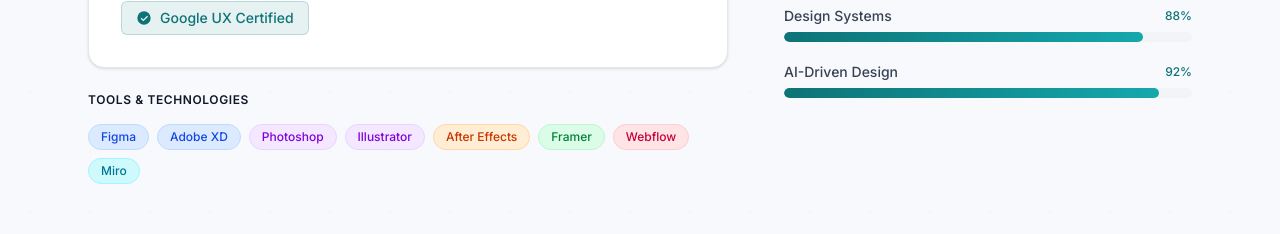
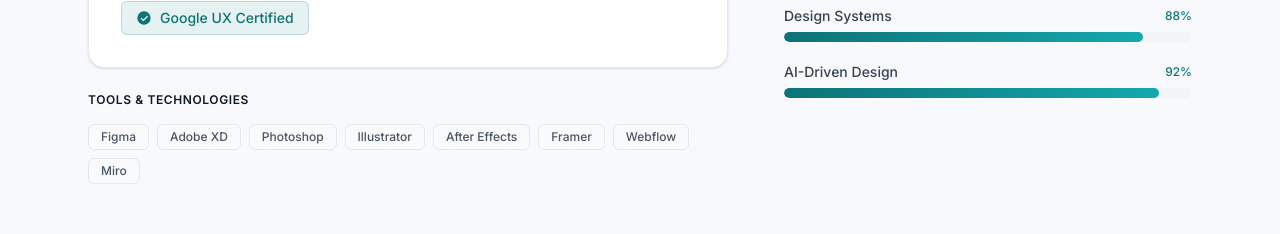
Before and after one commit to hmzamumtaz/Hamza-M, a Next.js app: page / in a window 1280 px wide. Shown: the part 1380-1614 px from the top of the page. Built offline with nearby package versions, Linux system fonts and the light colour scheme.

Commit message:
Simplify Tools & Technologies tags to consistent styling

```diff
--- a/src/components/About.tsx
+++ b/src/components/About.tsx
@@ -10,28 +10,11 @@ const skills = [
 ];
 
 const tools = [
-  { name: "Figma", category: "design" },
-  { name: "Adobe XD", category: "design" },
-  { name: "Photoshop", category: "graphics" },
-  { name: "Illustrator", category: "graphics" },
-  { name: "After Effects", category: "motion" },
-  { name: "Framer", category: "prototyping" },
-  { name: "Webflow", category: "development" },
-  { name: "Miro", category: "collaboration" },
+  "Figma", "Adobe XD", "Photoshop", "Illustrator",
+  "After Effects", "Framer", "Webflow", "Miro",
 ];
 
-const toolCategories = [
-  { label: "Design", value: "design", color: "bg-blue-100 text-blue-700 border-blue-200" },
-  { label: "Graphics", value: "graphics", color: "bg-purple-100 text-purple-700 border-purple-200" },
-  { label: "Motion", value: "motion", color: "bg-orange-100 text-orange-700 border-orange-200" },
-  { label: "Prototyping", value: "prototyping", color: "bg-green-100 text-green-700 border-green-200" },
-  { label: "Development", value: "development", color: "bg-rose-100 text-rose-700 border-rose-200" },
-  { label: "Collaboration", value: "collaboration", color: "bg-cyan-100 text-cyan-700 border-cyan-200" },
-];
 
-function getToolCategory(value: string) {
-  return toolCategories.find((c) => c.value === value)!;
-}
 
 export default function About() {
   return (
@@ -82,17 +65,14 @@ export default function About() {
                 Tools & Technologies
               </h4>
               <div className="flex flex-wrap gap-2">
-                {tools.map((tool) => {
-                  const cat = getToolCategory(tool.category);
-                  return (
-                    <span
-                      key={tool.name}
-                      className={`rounded-full border px-3 py-1 text-xs font-medium ${cat.color}`}
-                    >
-                      {tool.name}
-                    </span>
-                  );
-                })}
+                {tools.map((tool) => (
+                  <span
+                    key={tool}
+                    className="rounded-md border border-gray-200 bg-gray-50 px-3 py-1 text-xs font-medium text-gray-600"
+                  >
+                    {tool}
+                  </span>
+                ))}
               </div>
             </div>
           </div>
```
